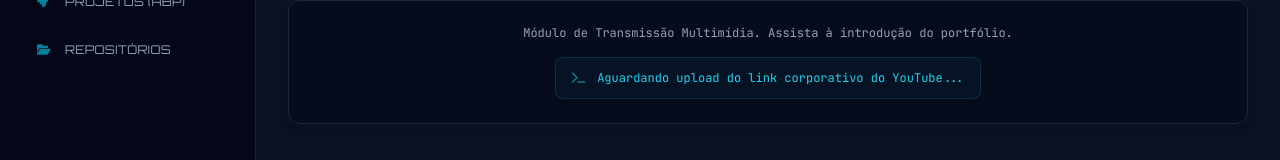
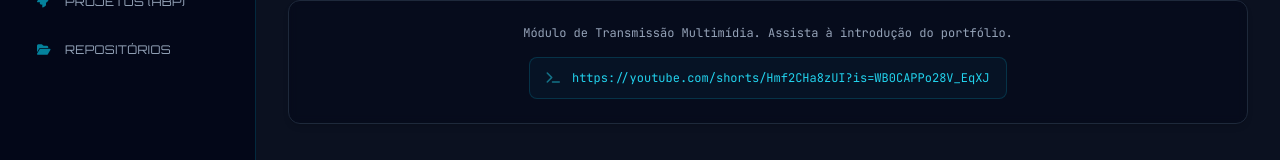
Before and after one commit to fatec-jacarei-dsm-portfolio/ra2581392423017, a plain HTML site: page docs/index.html in a window 1280 px wide. Shown: the part 471-631 px from the top of the page. Drawn offline with nearby package versions, Linux system fonts and the light colour scheme.

Commit message:
Update YouTube link in multimedia transmission module

```diff
--- a/docs/index.html
+++ b/docs/index.html
@@ -116,7 +116,7 @@
                 <p class="text-slate-400 text-xs font-code mb-4">Módulo de Transmissão Multimídia. Assista à introdução do portfólio.</p>
                 <div class="inline-flex items-center gap-3 px-4 py-3 bg-cyan-500/5 border border-cyan-500/20 text-cyan-400 rounded-lg text-xs font-code">
                     <i class="fa-solid fa-terminal animate-pulse"></i>
-                    <span>Aguardando upload do link corporativo do YouTube...</span>
+                    <span>https://youtube.com/shorts/Hmf2CHa8zUI?is=WB0CAPPo28V_EqXJ</span>
                 </div>
             </div>
         </section>
```
